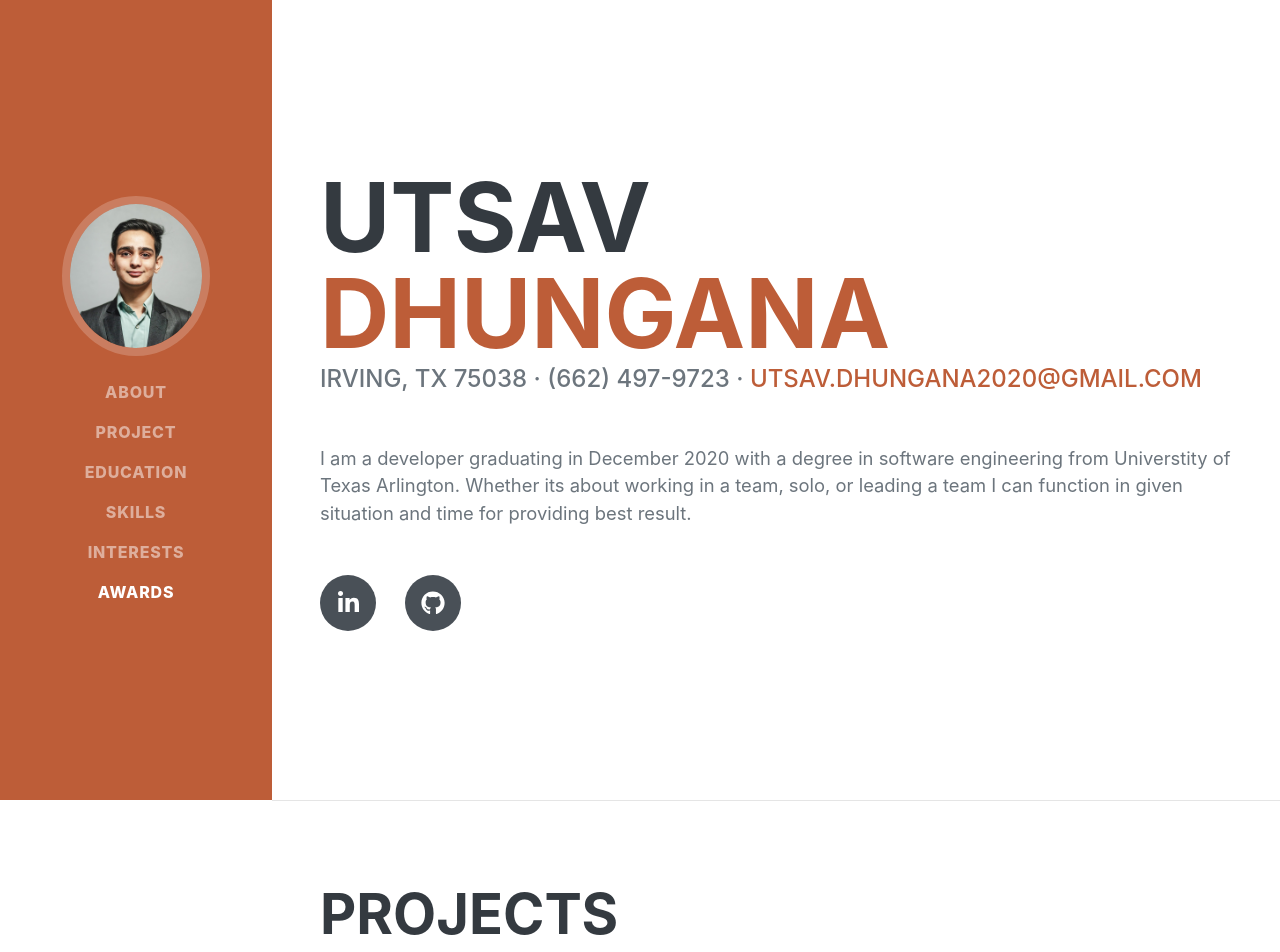
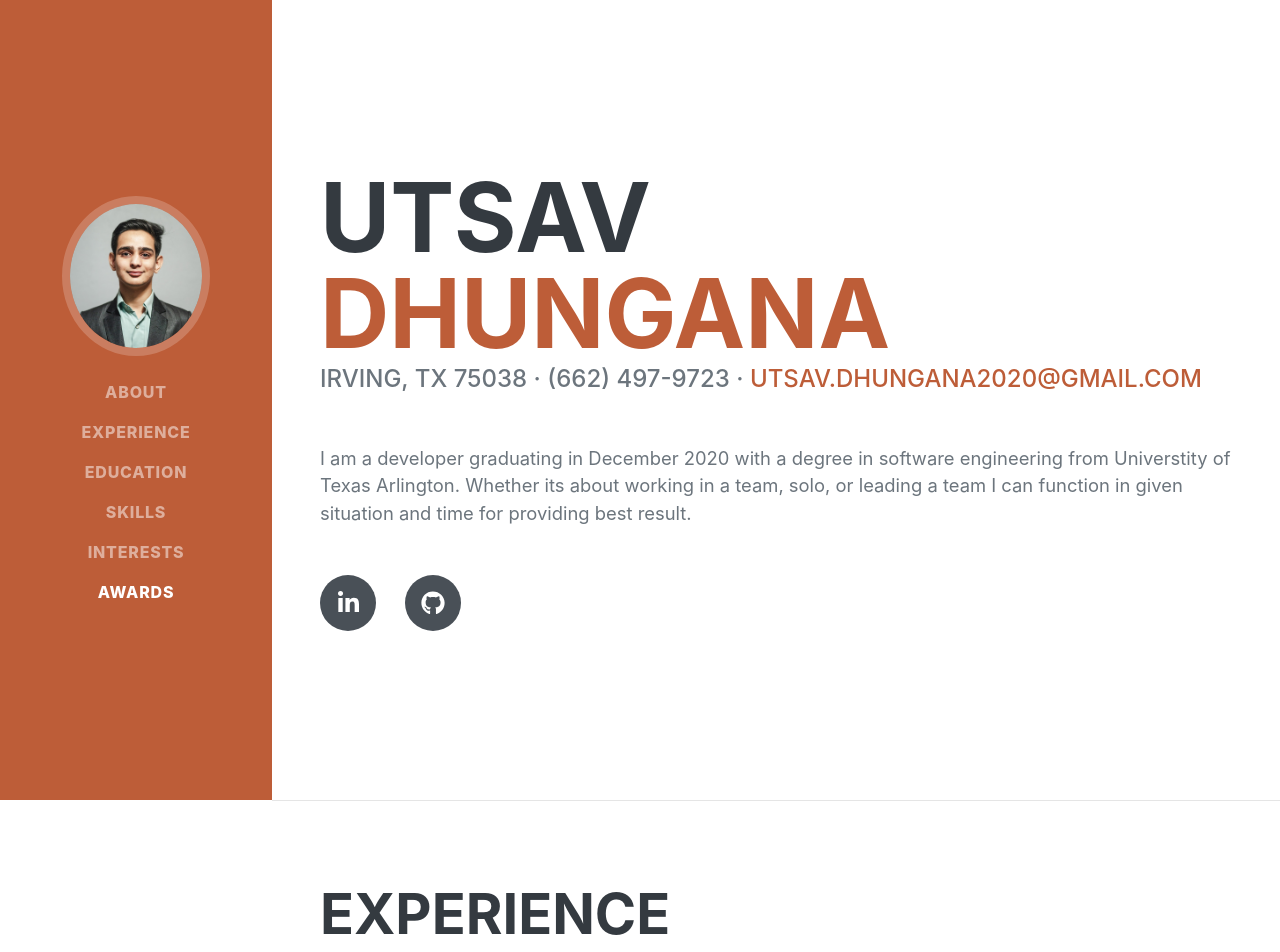
Before and after one commit to risingsinger/aboutme1, a plain HTML site: page index.html in a window 1280 px wide. Shown: the top 952 px of the page. Drawn offline with nearby package versions, Linux system fonts and the light colour scheme; a web font is replaced by a local one.

Commit message:
Update index.html

```diff
--- a/index.html
+++ b/index.html
@@ -26,7 +26,7 @@
             <div class="collapse navbar-collapse" id="navbarSupportedContent">
                 <ul class="navbar-nav">
                     <li class="nav-item"><a class="nav-link js-scroll-trigger" href="#about">About</a></li>
-                    <li class="nav-item"><a class="nav-link js-scroll-trigger" href="#projects">Project</a></li>
+                    <li class="nav-item"><a class="nav-link js-scroll-trigger" href="#experience">Experience</a></li>
                     <li class="nav-item"><a class="nav-link js-scroll-trigger" href="#education">Education</a></li>
                     <li class="nav-item"><a class="nav-link js-scroll-trigger" href="#skills">Skills</a></li>
                     <li class="nav-item"><a class="nav-link js-scroll-trigger" href="#interests">Interests</a></li>
@@ -56,9 +56,9 @@
             </section>
             <hr class="m-0" />
             <!-- Project-->
-            <section class="resume-section" id="projects">
+            <section class="resume-section" id="experience">
                 <div class="resume-section-content">
-                    <h2 class="mb-5">Projects</h2>
+                    <h2 class="mb-5">Experience</h2>
                     <div class="d-flex flex-column flex-md-row justify-content-between">
                         <div class="flex-grow-1">
                             <h3 class="mb-0"><a href="https://github.com/hbasnet/NepHacks">Pick Bins</a></h3>
```
